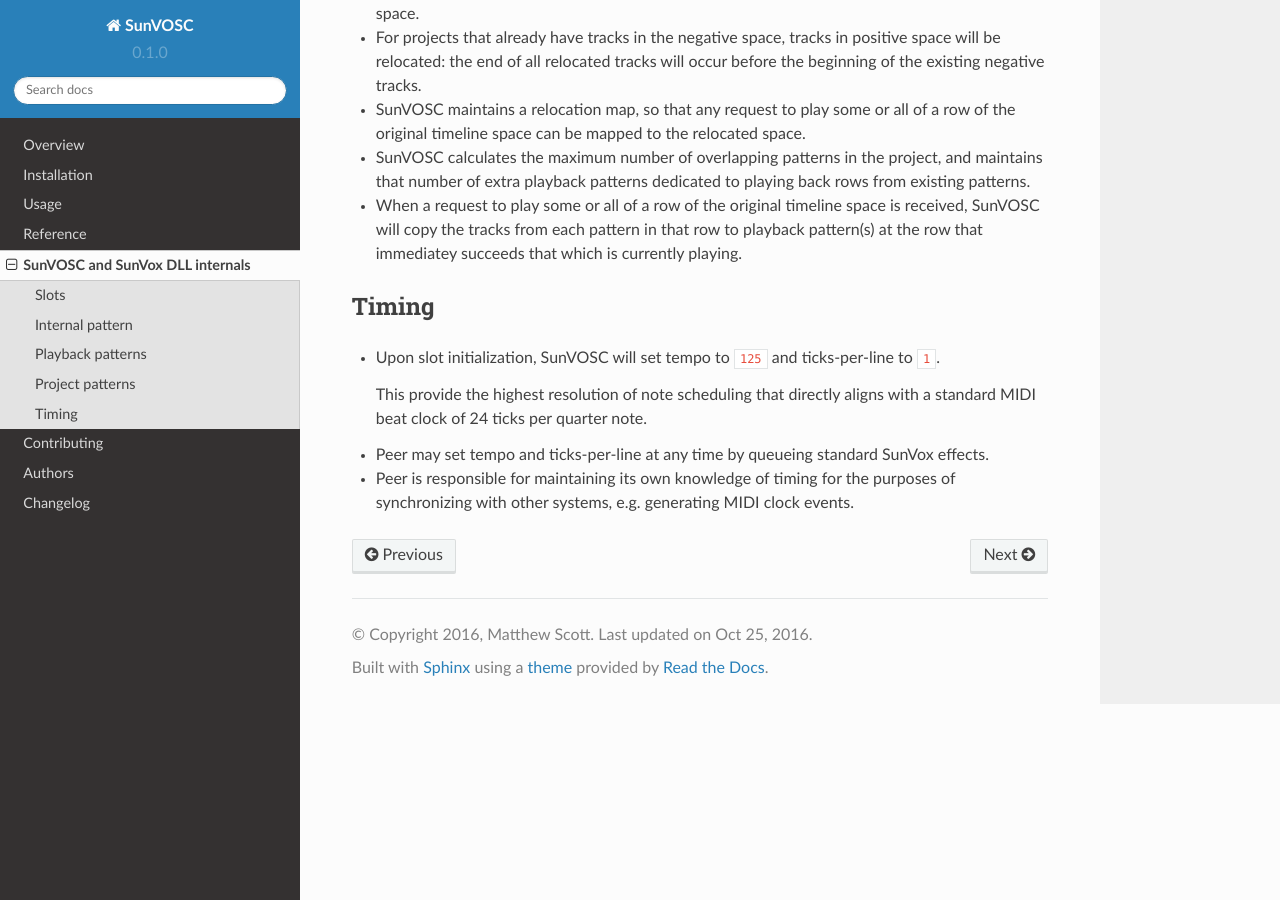
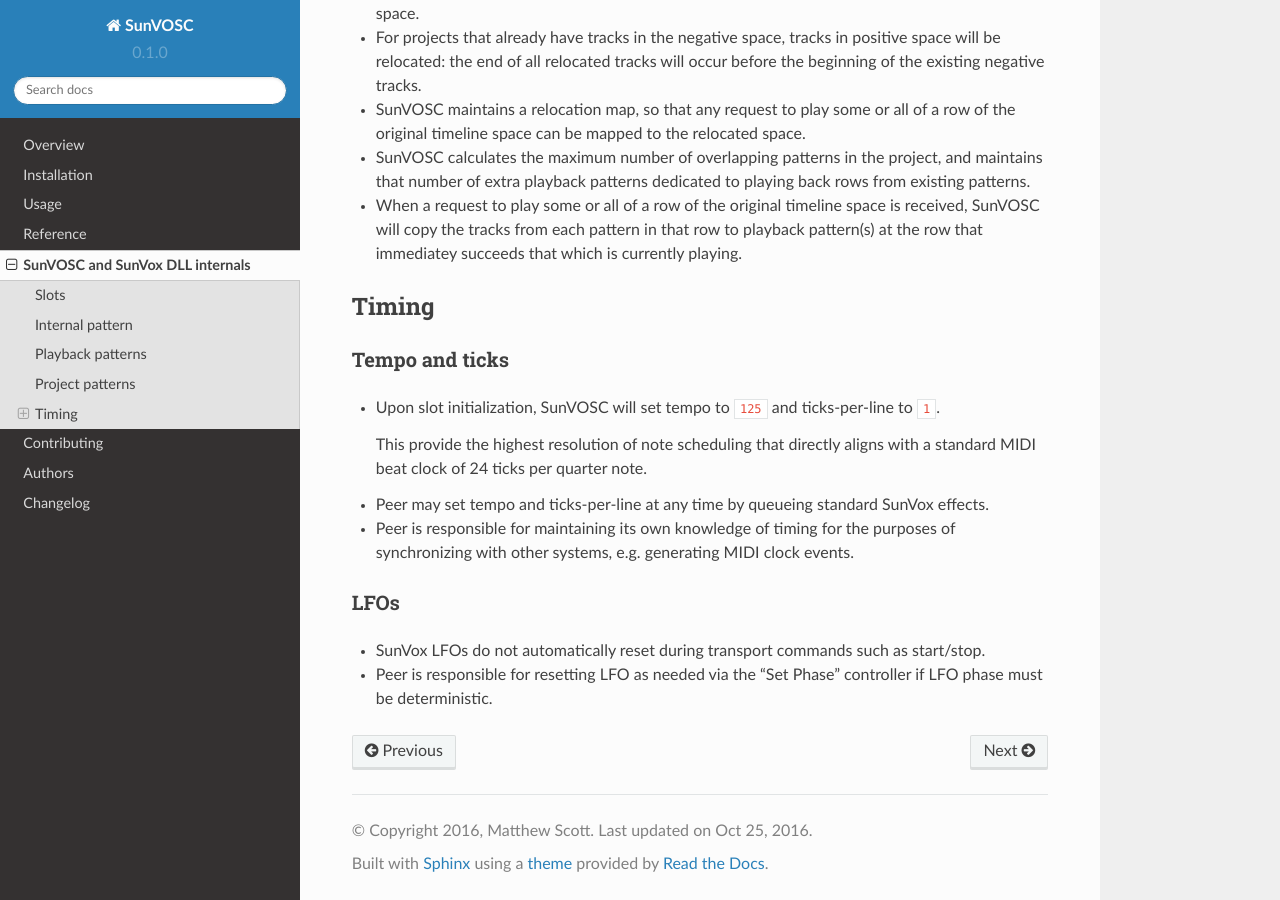
Before and after one commit to metrasynth/SunVOSC, a Sphinx documentation site: the page built from docs/internals.rst, in a window 1280 px wide and 900 px high, scrolled down 1511 px. Built offline with Sphinx 7.4.7 and the Read the Docs theme 2.0.0, drawn with Linux system fonts in a browser that asks for light colours; pages that are not in the unit, such as notebooks, are missing from menus; some of the changed text lies outside the part shown.

Commit message:
Notes about LFOs

```diff
--- a/docs/internals.rst
+++ b/docs/internals.rst
@@ -123,6 +123,9 @@ Project patterns
 Timing
 ======
 
+Tempo and ticks
+---------------
+
 -   Upon slot initialization, SunVOSC will set tempo to ``125`` and
     ticks-per-line to ``1``.
 
@@ -136,3 +139,12 @@ Timing
 -   Peer is responsible for maintaining its own knowledge of timing for
     the purposes of synchronizing with other systems, e.g. generating MIDI
     clock events.
+
+LFOs
+----
+
+-   SunVox LFOs do not automatically reset during transport commands
+    such as start/stop.
+
+-   Peer is responsible for resetting LFO as needed via the "Set Phase"
+    controller if LFO phase must be deterministic.
```
Also changed, not shown: other parts of docs/internals.rst (+1 -1 lines).
